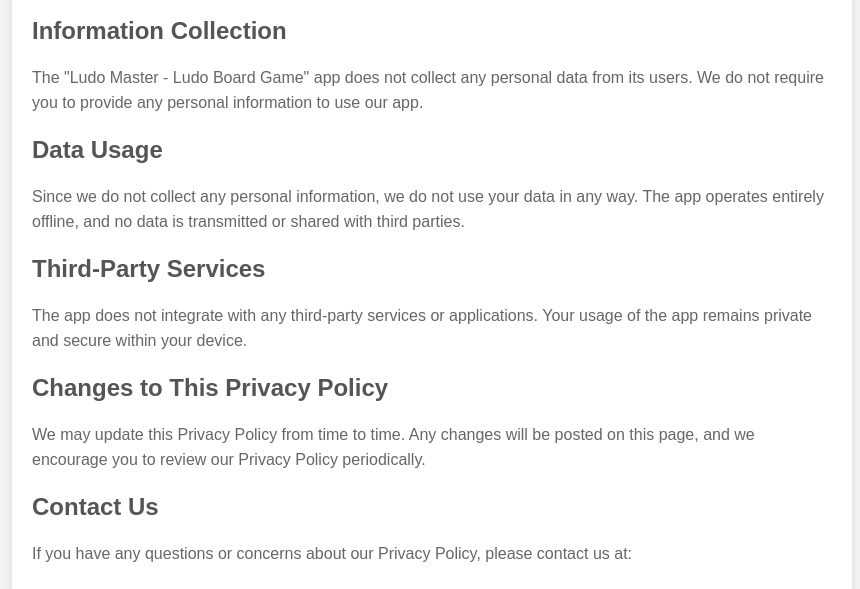
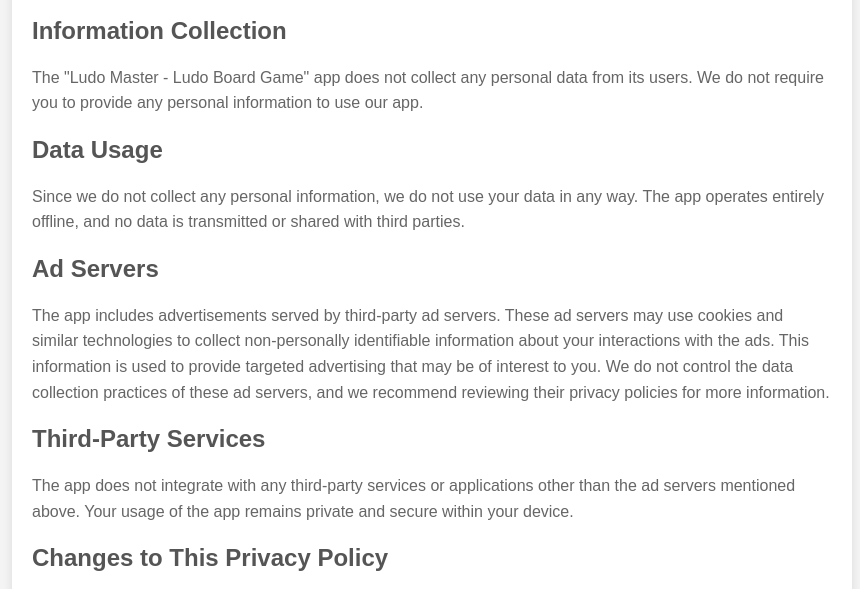
Before and after one commit to smaittechnology/ludomasterludoboardgame, a plain HTML site: page index.html in a window 1280 px wide. Shown: the part 204-793 px from the top of the page, without its empty margins (208-1068 px from the left). Drawn offline with Linux system fonts and the light colour scheme.

Commit message:
Update index.html

```diff
--- a/index.html
+++ b/index.html
@@ -3,7 +3,7 @@
 <head>
     <meta charset="UTF-8">
     <meta name="viewport" content="width=device-width, initial-scale=1.0">
-    <title>Ludo Master - Ludo Board Game - Privacy Policy</title>
+    <title>Ludo Master - Privacy Policy</title>
     <style>
         body {
             font-family: Arial, sans-serif;
@@ -51,9 +51,13 @@
         <p>
             Since we do not collect any personal information, we do not use your data in any way. The app operates entirely offline, and no data is transmitted or shared with third parties.
         </p>
+        <h2>Ad Servers</h2>
+        <p>
+            The app includes advertisements served by third-party ad servers. These ad servers may use cookies and similar technologies to collect non-personally identifiable information about your interactions with the ads. This information is used to provide targeted advertising that may be of interest to you. We do not control the data collection practices of these ad servers, and we recommend reviewing their privacy policies for more information.
+        </p>
         <h2>Third-Party Services</h2>
         <p>
-            The app does not integrate with any third-party services or applications. Your usage of the app remains private and secure within your device.
+            The app does not integrate with any third-party services or applications other than the ad servers mentioned above. Your usage of the app remains private and secure within your device.
         </p>
         <h2>Changes to This Privacy Policy</h2>
         <p>
```
